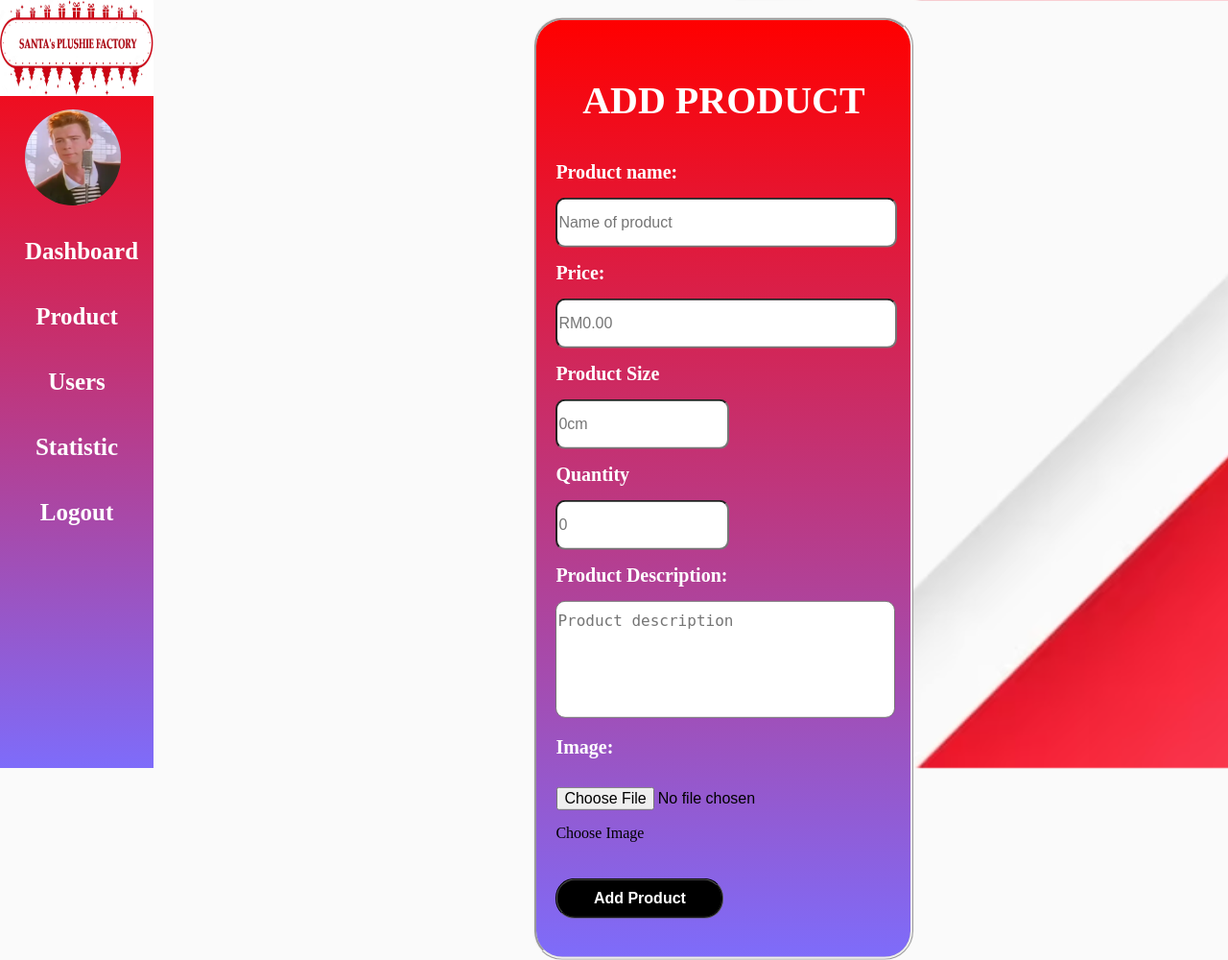
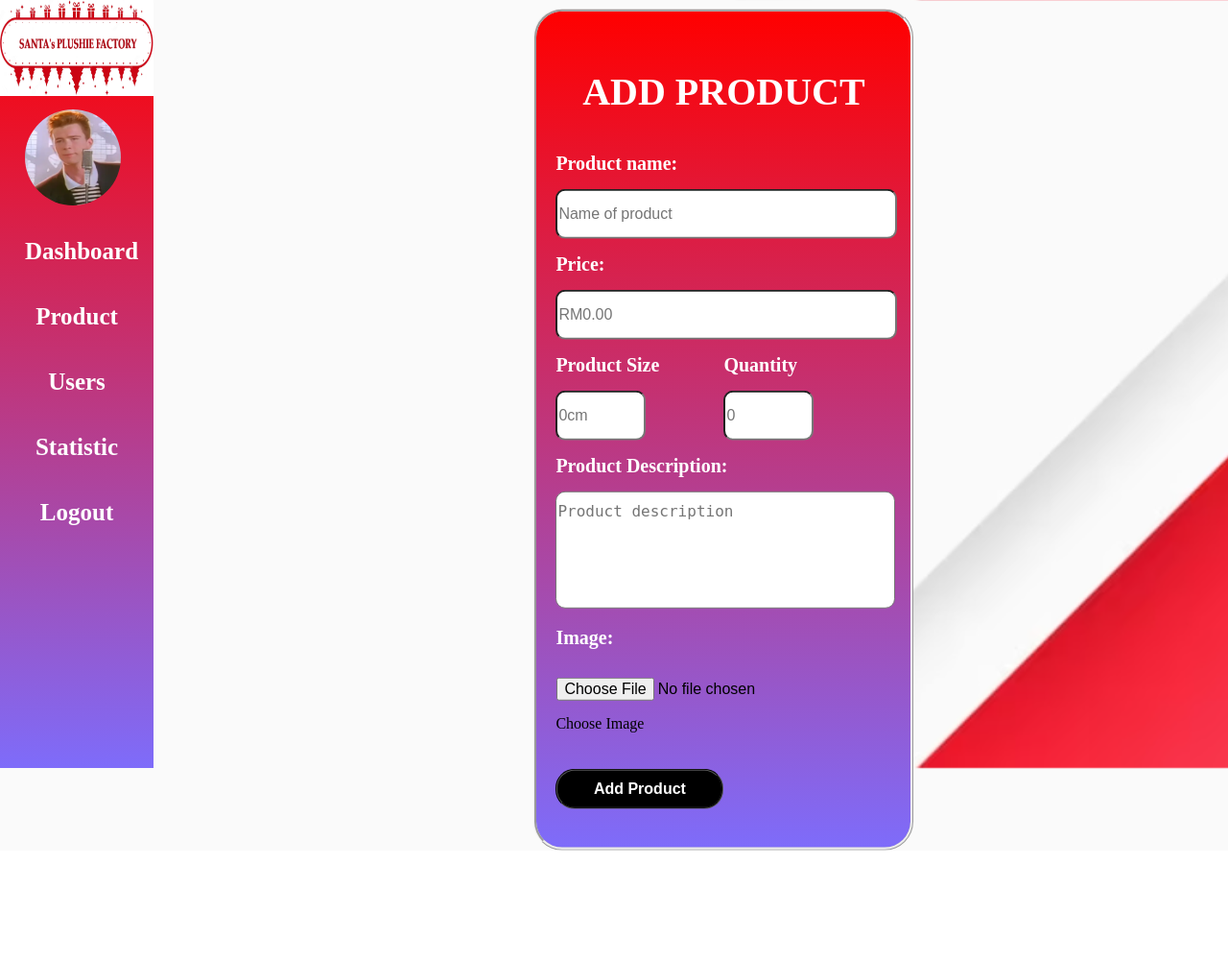
Before and after one commit to daryllim22/Group-3-5010CEM-Enterprise-Project, a PHP site: page /newproduct.php in a window 1280 px wide. Shown: the whole page at 96% size. After the commit the page ends 886 px from the top, so only its background shows below. Run offline with PHP 8.4, Linux system fonts and the light colour scheme.

Commit message:
Add files via upload

```diff
--- a/astyle.css
+++ b/astyle.css
@@ -1,6 +1,6 @@
 * {
     padding: 0;
-margin: 0:
+    margin: 0;
     }
 
     body {
@@ -157,3 +157,7 @@ font-weight: bold;
     background-color: transparent;
     text-decoration: none;
     }
+
+    .row {
+        display: flex;
+    }
```
Lines whose indentation alone changed are shown as unchanged.
